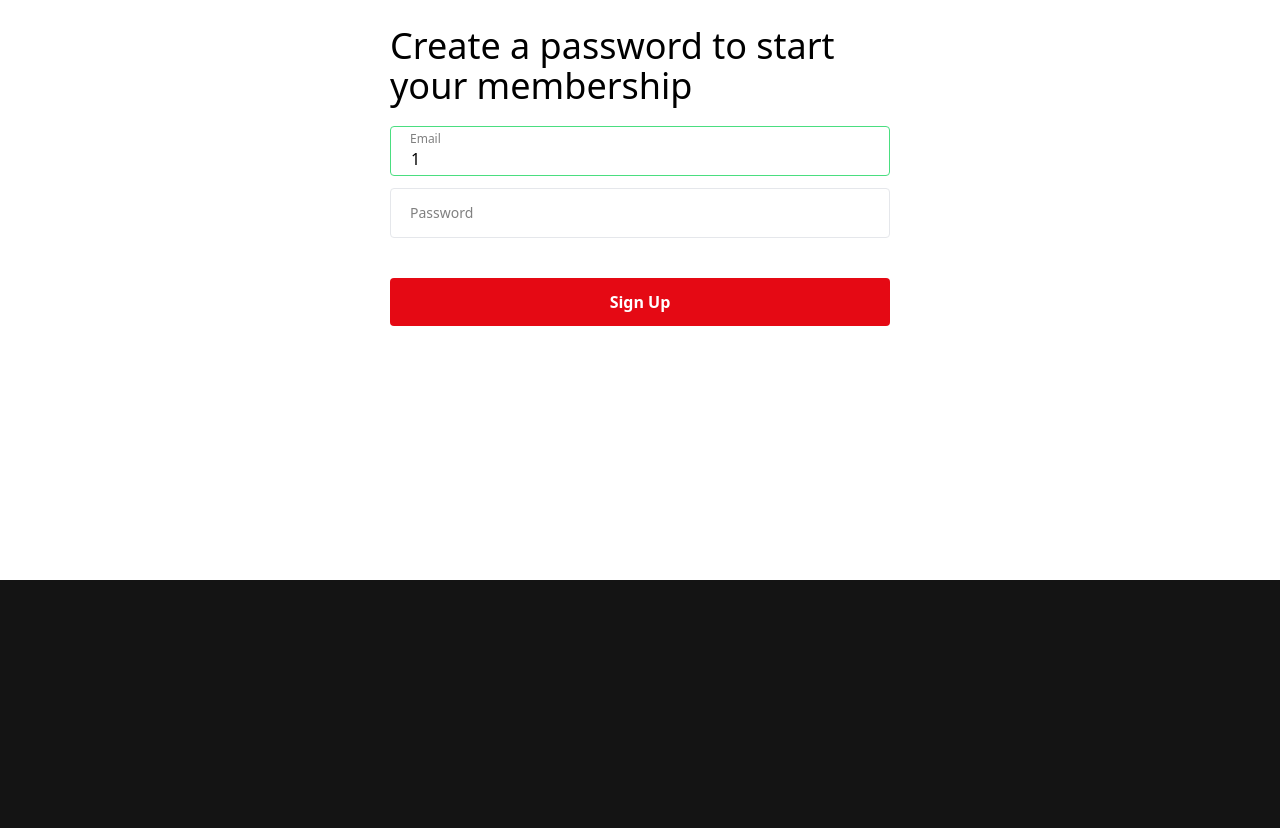
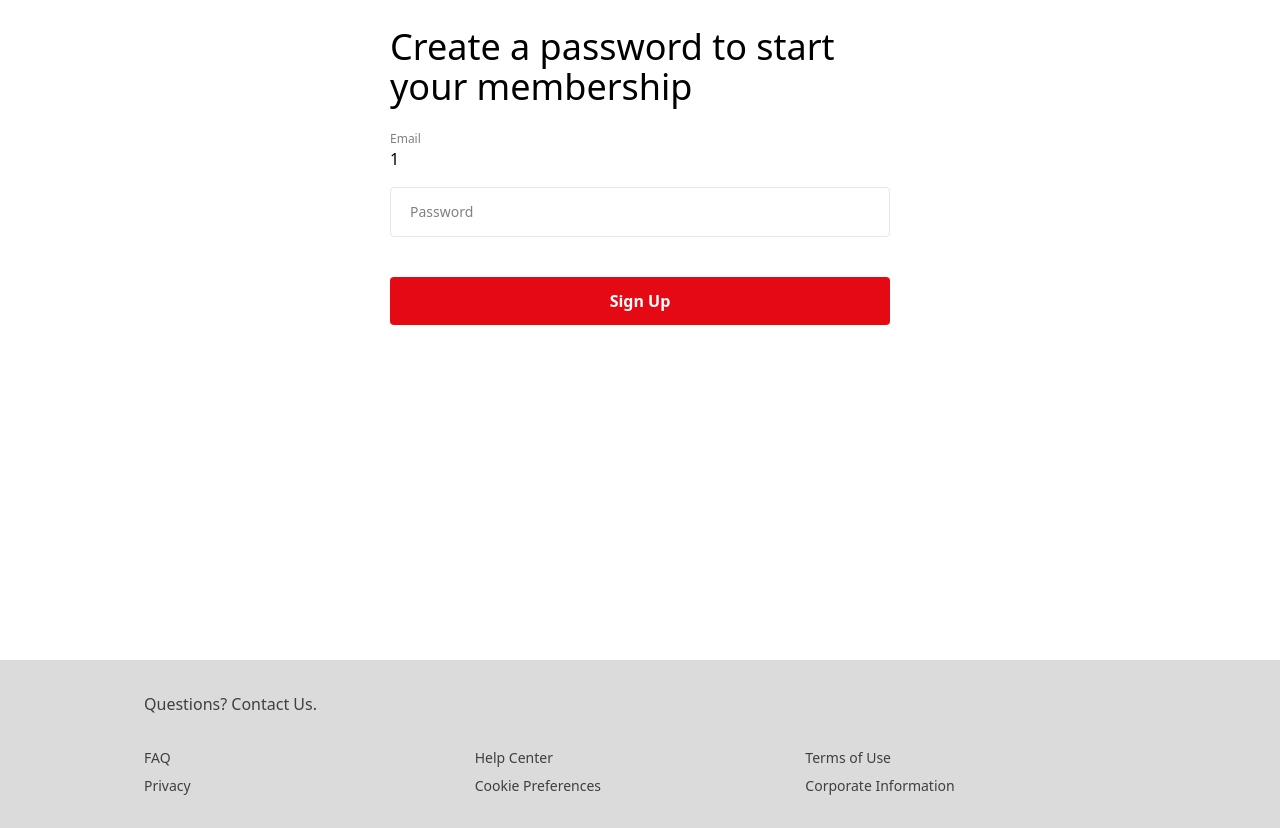
Before and after one commit to Giorgi-dl1/Nextflix, a Next.js app: page /signup/regform/1 in a window 1280 px wide. Shown: the part 220-1048 px from the top of the page. Before the commit the page ends 800 px from the top, so only its background shows below. Built offline with nearby package versions, Linux system fonts and the light colour scheme; no server answers.

Commit message:
update loading component

```diff
--- /dev/null
+++ b/components/AuthFooter.tsx
@@ -0,0 +1,33 @@
+import React from 'react'
+
+const AuthFooter = ({ white }: { white?: boolean }) => {
+  const links = [
+    'FAQ',
+    'Help Center',
+    'Terms of Use',
+    'Privacy',
+    'Cookie Preferences',
+    'Corporate Information',
+  ]
+  return (
+    <footer
+      className={`px-4 py-8 space-y-8  md:mt-20  ${
+        white ? 'text-[#3f3f3f] bg-[#dbdbdb]' : 'bg-black/70 text-white'
+      } lg:px-36`}
+    >
+      <p>Questions? Contact Us.</p>
+      <div className="grid grid-cols-2 md:grid-cols-3 gap-y-2">
+        {links.map((link) => (
+          <div
+            key={link}
+            className="text-sm !z-[140] cursor-pointer hover:underline max-w-max "
+          >
+            {link}
+          </div>
+        ))}
+      </div>
+    </footer>
+  )
+}
+
+export default AuthFooter
--- a/components/Loading.tsx
+++ b/components/Loading.tsx
@@ -1,9 +1,29 @@
-const Loading = () => {
-  return (
+const Loading = ({ sm }: { sm?: boolean }) => {
+  return sm ? (
+    <div role="status">
+      <svg
+        aria-hidden="true"
+        className="inline w-4 h-4 mr-2 text-gray-200 animate-spin fill-red-600"
+        viewBox="0 0 100 101"
+        fill="none"
+        xmlns="http://www.w3.org/2000/svg"
+      >
+        <path
+          d="M100 50.5908C100 78.2051 77.6142 100.591 50 100.591C22.3858 100.591 0 78.2051 0 50.5908C0 22.9766 22.3858 0.59082 50 0.59082C77.6142 0.59082 100 22.9766 100 50.5908ZM9.08144 50.5908C9.08144 73.1895 27.4013 91.5094 50 91.5094C72.5987 91.5094 90.9186 73.1895 90.9186 50.5908C90.9186 27.9921 72.5987 9.67226 50 9.67226C27.4013 9.67226 9.08144 27.9921 9.08144 50.5908Z"
+          fill="currentColor"
+        />
+        <path
+          d="M93.9676 39.0409C96.393 38.4038 97.8624 35.9116 97.0079 33.5539C95.2932 28.8227 92.871 24.3692 89.8167 20.348C85.8452 15.1192 80.8826 10.7238 75.2124 7.41289C69.5422 4.10194 63.2754 1.94025 56.7698 1.05124C51.7666 0.367541 46.6976 0.446843 41.7345 1.27873C39.2613 1.69328 37.813 4.19778 38.4501 6.62326C39.0873 9.04874 41.5694 10.4717 44.0505 10.1071C47.8511 9.54855 51.7191 9.52689 55.5402 10.0491C60.8642 10.7766 65.9928 12.5457 70.6331 15.2552C75.2735 17.9648 79.3347 21.5619 82.5849 25.841C84.9175 28.9121 86.7997 32.2913 88.1811 35.8758C89.083 38.2158 91.5421 39.6781 93.9676 39.0409Z"
+          fill="currentFill"
+        />
+      </svg>
+      <span className="sr-only">Loading...</span>
+    </div>
+  ) : (
     <div className="grid w-screen h-screen bg-white place-content-center">
       <div role="status">
         <svg
-          className="inline w-8 h-8 mr-2 text-gray-200 animate-spin dark:text-gray-600 fill-red-600"
+          className={`inline w-8 h-8  mr-2 text-gray-200 animate-spin  fill-red-600`}
           viewBox="0 0 100 101"
           fill="none"
           xmlns="http://www.w3.org/2000/svg"
--- a/components/RowItem.tsx
+++ b/components/RowItem.tsx
@@ -1,6 +1,5 @@
 import Image from 'next/image'
 import { useEffect, useState } from 'react'
-import useStore from '../hooks/Store'
 import { Movie } from '../utils/interfaces'
 import MoreInfo from './MoreInfo'
 
@@ -69,7 +68,7 @@ const RowItem = ({ movie }: { movie: Movie }) => {
       {showMovie && (
         <div
           onClick={() => hideMore()}
-          onMouseLeave={() => hideMore()}
+          onMouseOver={() => hideMore()}
           className="z-[51] absolute -top-[200px] -bottom-[250px] -left-4 right-0"
         />
       )}
--- a/hooks/Auth.tsx
+++ b/hooks/Auth.tsx
@@ -7,7 +7,6 @@ import {
 } from 'firebase/auth'
 import { useRouter } from 'next/router'
 import { createContext, useContext, useEffect, useMemo, useState } from 'react'
-import Loading from '../components/Loading'
 import { auth } from '../firebase'
 
 interface AuthInterface {
@@ -102,11 +101,7 @@ export const AuthProvider = ({ children }: AuthProviderInterface) => {
     [user, loading, error],
   )
 
-  return (
-    <Auth.Provider value={value}>
-      {loading ? <Loading /> : children}
-    </Auth.Provider>
-  )
+  return <Auth.Provider value={value}>{children}</Auth.Provider>
 }
 
 export default function useAuth() {
--- a/pages/index.tsx
+++ b/pages/index.tsx
@@ -5,6 +5,7 @@ import { useEffect } from 'react'
 import Cover from '../components/Cover'
 import Footer from '../components/Footer'
 import Header from '../components/Header'
+import Loading from '../components/Loading'
 import Modal from '../components/Modal'
 import Row from '../components/Row'
 import useAuth from '../hooks/Auth'
@@ -24,7 +25,7 @@ const Home = ({
 }: HomeProps) => {
   const router = useRouter()
   const { user } = useAuth()
-  const { favoriteMovies } = useStore()
+  const { favoriteMovies, loading } = useStore()
 
   useEffect(() => {
     if (!user) {
@@ -32,7 +33,11 @@ const Home = ({
     }
   }, [user])
 
-  return (
+  return loading ? (
+    <div className="grid w-screen h-screen bg-white place-content-center">
+      <Loading />
+    </div>
+  ) : (
     <div className="min-h-screen realtive bg-gradient-to-b">
       <Head>
         <title>Home - Nextflix</title>
--- a/pages/login.tsx
+++ b/pages/login.tsx
@@ -4,6 +4,8 @@ import Link from 'next/link'
 import { useRouter } from 'next/router'
 import { useEffect } from 'react'
 import { SubmitHandler, useForm } from 'react-hook-form'
+import AuthFooter from '../components/AuthFooter'
+import Loading from '../components/Loading'
 import useAuth from '../hooks/Auth'
 import { getError, strToUpper } from '../utils/utilities'
 
@@ -21,7 +23,7 @@ const login = () => {
     formState: { errors },
   } = useForm<Inputs>()
 
-  const { signIn, error: authError, resetError, user } = useAuth()
+  const { signIn, error: authError, resetError, user, loading } = useAuth()
 
   const onSubmit: SubmitHandler<Inputs> = async ({ email, password }) => {
     await signIn(email, password)
@@ -39,9 +41,7 @@ const login = () => {
 
   return (
     <div
-      className={`relative max-w-[100vw] min-h-screen overflow-x-hidden  bg-black md:bg-transparent ${
-        authError ? 'pb-5' : ''
-      }`}
+      className={`relative max-w-[100vw] overflow-x-hidden  bg-black md:bg-transparent `}
     >
       <Head>
         <title>Nextflix</title>
@@ -58,7 +58,7 @@ const login = () => {
           NEXTFLIX
         </div>
       </header>
-      <main className="w-full px-5 pt-16 md:flex md:justify-center">
+      <main className="w-full min-h-screen px-5 pt-16 md:flex md:justify-center">
         <form
           onSubmit={handleSubmit(onSubmit)}
           className="text-[grey] md:max-w-[470px] w-full md:p-[60px] md:bg-black/75 rounded"
@@ -67,7 +67,7 @@ const login = () => {
 
           <div className="flex flex-col gap-3 mb-10">
             {authError && errMessage !== 'email already in use' && (
-              <div className="bg-[#e87c03] text-white text-[15px] rounded -mt-2 px-4 py-3 max-h-max">
+              <div className="bg-[#e87c03]  text-white text-[15px] rounded  px-4 py-3 max-h-max">
                 {errMessage === 'user not found' ? (
                   <span>
                     Sorry, we can't find an account with this email address.
@@ -96,6 +96,7 @@ const login = () => {
                 )}
               </div>
             )}
+
             <div
               className={`relative w-full ${watch('email') ? 'filled' : ''} `}
             >
@@ -138,7 +139,7 @@ const login = () => {
               type="submit"
               className="w-full bg-[#E50914] font-semibold py-3 rounded mb-2 text-white"
             >
-              Sign In
+              {loading ? <Loading sm={true} /> : 'Sign In'}
             </button>
             <div className="flex justify-between text-sm ">
               <div className="flex items-center gap-1">
@@ -158,6 +159,7 @@ const login = () => {
           </div>
         </form>
       </main>
+      <AuthFooter />
     </div>
   )
 }
--- a/pages/signup/regform/[email]/index.tsx
+++ b/pages/signup/regform/[email]/index.tsx
@@ -2,6 +2,8 @@ import Link from 'next/link'
 import { useRouter } from 'next/router'
 import { useEffect, useState } from 'react'
 import { SubmitHandler, useForm } from 'react-hook-form'
+import AuthFooter from '../../../../components/AuthFooter'
+import Loading from '../../../../components/Loading'
 import useAuth from '../../../../hooks/Auth'
 import { getError, strToUpper } from '../../../../utils/utilities'
 
@@ -21,7 +23,7 @@ const index = () => {
     formState: { errors },
   } = useForm<Inputs>()
 
-  const { signUp, error, resetError, user } = useAuth()
+  const { signUp, error, resetError, user, loading } = useAuth()
 
   const onSubmit: SubmitHandler<Inputs> = async ({ email, password }) => {
     await signUp(email, password)
@@ -85,18 +87,13 @@ const index = () => {
                 <input
                   type="email"
                   id="email"
-                  className={`input bg-white focus:bg-white border text-black ${
-                    errors.email
-                      ? ' border-red-700'
-                      : watch('email') | email?.length
-                      ? 'border-green-400'
-                      : ''
-                  }`}
+                  className={`input bg-white focus:bg-white px-0 text-black `}
                   {...register('email', { required: true, value: email })}
                 />
-                <label htmlFor="email" className="label text-[gray]">
+                <label htmlFor="email" className="label text-[gray] left-0">
                   Email
                 </label>
+                <div className="absolute top-0 bottom-0 left-0 right-0" />
               </div>
               {errors.email && (
                 <div className="text-[#e87c03] text-sm -mt-2">
@@ -135,12 +132,13 @@ const index = () => {
                 type="submit"
                 className="w-full bg-[#E50914] font-semibold py-3 rounded mb-2 text-white"
               >
-                Sign Up
+                {loading ? <Loading sm={true} /> : 'Sign Up'}
               </button>
             </div>
           </form>
         </div>
       </main>
+      <AuthFooter white={true} />
     </div>
   )
 }
```
